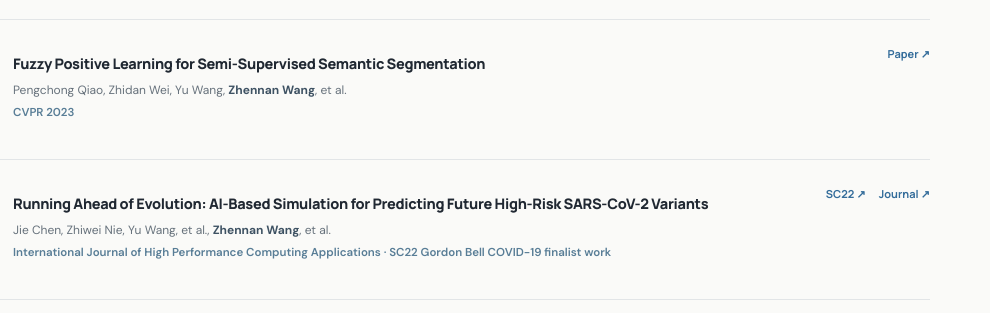
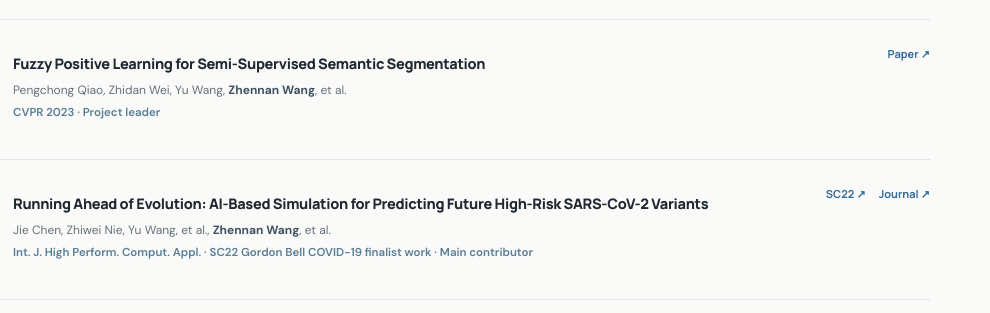
Before and after one commit to wzn-cv/wzn-cv.github.io, a plain HTML site: page index.html in a window 1280 px wide. Shown: the part 4987-5300 px from the top of the page, 290-1280 px from the left. Drawn offline with Linux system fonts and the light colour scheme.

Commit message:
Add publication contribution roles and abbreviate journal title

```diff
--- a/index.html
+++ b/index.html
@@ -72,8 +72,8 @@
         <article class="pub-item" data-topic="ai4s"><div class="pub-year">2025</div><div class="pub-thumb"><img src="https://media.springernature.com/full/springer-static/image/art%3A10.1038%2Fs42256-024-00966-9/MediaObjects/42256_2024_966_Fig1_HTML.png" alt="Research method figure" loading="lazy"></div><div class="pub-body"><h3>A Unified Evolution-Driven Deep Learning Framework for Virus Variation Driver Prediction</h3><p>Zhiwei Nie, Xudong Liu, Jie Chen, <strong>Zhennan Wang</strong>, et al.</p><p class="pub-venue">Nature Machine Intelligence</p></div><div class="pub-actions"><a href="https://www.nature.com/articles/s42256-024-00966-9" target="_blank" rel="noopener noreferrer">Paper ↗</a></div></article>
         <article class="pub-item" data-topic="vision"><div class="pub-year">2023</div><div class="pub-thumb"><img src="https://raw.githubusercontent.com/Ingrid725/LaPE/main/figures/fig.png" alt="Research method figure" loading="lazy"></div><div class="pub-body"><h3>LaPE: Layer-adaptive Position Embedding for Vision Transformers with Independent Layer Normalization</h3><p>Runyi Yu*, <strong>Zhennan Wang*</strong>, Yinhuai Wang*, et al.</p><p class="pub-venue">ICCV 2023 · Equal contribution</p></div><div class="pub-actions"><a href="https://openaccess.thecvf.com/content/ICCV2023/html/Yu_LaPE_Layer-adaptive_Position_Embedding_for_Vision_Transformers_with_Independent_Layer_ICCV_2023_paper.html" target="_blank" rel="noopener noreferrer">Paper ↗</a><a href="https://github.com/Ingrid725/LaPE" target="_blank" rel="noopener noreferrer">Code ↗</a></div></article>
         <article class="pub-item" data-topic="vision"><div class="pub-year">2023</div><div class="pub-thumb"><img src="https://zhao-yian.github.io/files/Paper/ACSeg.jpg" alt="ACSeg original architecture figure from an author’s research site" loading="lazy"></div><div class="pub-body"><h3>ACSeg: Adaptive Conceptualization for Unsupervised Semantic Segmentation</h3><p>Kehan Li, <strong>Zhennan Wang</strong>, Zesen Cheng, et al.</p><p class="pub-venue">CVPR 2023 · Equal contribution</p></div><div class="pub-actions"><a href="https://openaccess.thecvf.com/content/CVPR2023/html/Li_ACSeg_Adaptive_Conceptualization_for_Unsupervised_Semantic_Segmentation_CVPR_2023_paper.html" target="_blank" rel="noopener noreferrer">Paper ↗</a></div></article>
-        <article class="pub-item" data-topic="vision"><div class="pub-year">2023</div><div class="pub-thumb"><img src="https://raw.githubusercontent.com/qpc1611094/FPL/master/framework_v8.jpg" alt="Research method figure" loading="lazy"></div><div class="pub-body"><h3>Fuzzy Positive Learning for Semi-Supervised Semantic Segmentation</h3><p>Pengchong Qiao, Zhidan Wei, Yu Wang, <strong>Zhennan Wang</strong>, et al.</p><p class="pub-venue">CVPR 2023</p></div><div class="pub-actions"><a href="https://openaccess.thecvf.com/content/CVPR2023/html/Qiao_Fuzzy_Positive_Learning_for_Semi-Supervised_Semantic_Segmentation_CVPR_2023_paper.html" target="_blank" rel="noopener noreferrer">Paper ↗</a></div></article>
-        <article class="pub-item" data-topic="ai4s"><div class="pub-year">2023</div><div class="pub-thumb"><img src="assets/paper-running-mcvp-fig2.svg" alt="MCVP workflow faithfully adapted from Figure 2 of the Running Ahead of Evolution paper" loading="lazy"></div><div class="pub-body"><h3>Running Ahead of Evolution: AI-Based Simulation for Predicting Future High-Risk SARS-CoV-2 Variants</h3><p>Jie Chen, Zhiwei Nie, Yu Wang, et al., <strong>Zhennan Wang</strong>, et al.</p><p class="pub-venue">International Journal of High Performance Computing Applications · SC22 Gordon Bell COVID-19 finalist work</p></div><div class="pub-actions"><a href="https://sc22.supercomputing.org/proceedings/tech_paper/tech_paper_pages/gbv102.html" target="_blank" rel="noopener noreferrer">SC22 ↗</a><a href="https://journals.sagepub.com/doi/10.1177/10943420231188077" target="_blank" rel="noopener noreferrer">Journal ↗</a></div></article>
+        <article class="pub-item" data-topic="vision"><div class="pub-year">2023</div><div class="pub-thumb"><img src="https://raw.githubusercontent.com/qpc1611094/FPL/master/framework_v8.jpg" alt="Research method figure" loading="lazy"></div><div class="pub-body"><h3>Fuzzy Positive Learning for Semi-Supervised Semantic Segmentation</h3><p>Pengchong Qiao, Zhidan Wei, Yu Wang, <strong>Zhennan Wang</strong>, et al.</p><p class="pub-venue">CVPR 2023 · Project leader</p></div><div class="pub-actions"><a href="https://openaccess.thecvf.com/content/CVPR2023/html/Qiao_Fuzzy_Positive_Learning_for_Semi-Supervised_Semantic_Segmentation_CVPR_2023_paper.html" target="_blank" rel="noopener noreferrer">Paper ↗</a></div></article>
+        <article class="pub-item" data-topic="ai4s"><div class="pub-year">2023</div><div class="pub-thumb"><img src="assets/paper-running-mcvp-fig2.svg" alt="MCVP workflow faithfully adapted from Figure 2 of the Running Ahead of Evolution paper" loading="lazy"></div><div class="pub-body"><h3>Running Ahead of Evolution: AI-Based Simulation for Predicting Future High-Risk SARS-CoV-2 Variants</h3><p>Jie Chen, Zhiwei Nie, Yu Wang, et al., <strong>Zhennan Wang</strong>, et al.</p><p class="pub-venue">Int. J. High Perform. Comput. Appl. · SC22 Gordon Bell COVID-19 finalist work · Main contributor</p></div><div class="pub-actions"><a href="https://sc22.supercomputing.org/proceedings/tech_paper/tech_paper_pages/gbv102.html" target="_blank" rel="noopener noreferrer">SC22 ↗</a><a href="https://journals.sagepub.com/doi/10.1177/10943420231188077" target="_blank" rel="noopener noreferrer">Journal ↗</a></div></article>
         <article class="pub-item" data-topic="vision"><div class="pub-year">2022</div><div class="pub-thumb"><img src="https://raw.githubusercontent.com/lkhl/tiny-transformers/main/method.png" loading="lazy" alt="Locality guidance method"></div><div class="pub-body"><h3>Locality Guidance for Improving Vision Transformers on Tiny Datasets</h3><p>Kehan Li, Runyi Yu, <strong>Zhennan Wang</strong>, Li Yuan, Guoli Song, Jie Chen</p><p class="pub-venue">ECCV 2022 · Project leader</p></div><div class="pub-actions"><a href="https://www.ecva.net/papers/eccv_2022/papers_ECCV/html/999_ECCV_2022_paper.php" target="_blank" rel="noopener noreferrer">Paper ↗</a></div></article>
         <article class="pub-item" data-topic="vision"><div class="pub-year">2020</div><div class="pub-thumb"><img src="https://raw.githubusercontent.com/wzn-cv/MMA_Regularization/main/thumbnail.png" alt="Research method figure" loading="lazy"></div><div class="pub-body"><h3>MMA Regularization: Decorrelating Weights of Neural Networks by Maximizing the Minimal Angles</h3><p><strong>Zhennan Wang</strong> and collaborators</p><p class="pub-venue">NeurIPS 2020 · First author</p></div><div class="pub-actions"><a href="https://papers.nips.cc/paper/2020/hash/dcd2f3f312b6705fb06f4f9f1b55b55c-Abstract.html" target="_blank" rel="noopener noreferrer">Paper ↗</a><a href="https://github.com/wzn-cv/MMA_Regularization" target="_blank" rel="noopener noreferrer">Code ↗</a></div></article>
         <article class="pub-item" data-topic="vision"><div class="pub-year">2019</div><div class="pub-thumb"><img src="assets/paper-pr-fig1.svg" alt="Projection and rejection diagram adapted from Figure 1 of PR Product" loading="lazy"></div><div class="pub-body"><h3>PR Product: A Substitute for Inner Product in Neural Networks</h3><p><strong>Zhennan Wang</strong>, Wenbin Zou, Chen Xu</p><p class="pub-venue">ICCV 2019 · Oral presentation · First author</p></div><div class="pub-actions"><a href="https://openaccess.thecvf.com/content_ICCV_2019/html/Wang_PR_Product_A_Substitute_for_Inner_Product_in_Neural_Networks_ICCV_2019_paper.html" target="_blank" rel="noopener noreferrer">Paper ↗</a><a href="https://github.com/wzn0828/PR_Product" target="_blank" rel="noopener noreferrer">Code ↗</a></div></article>
```
